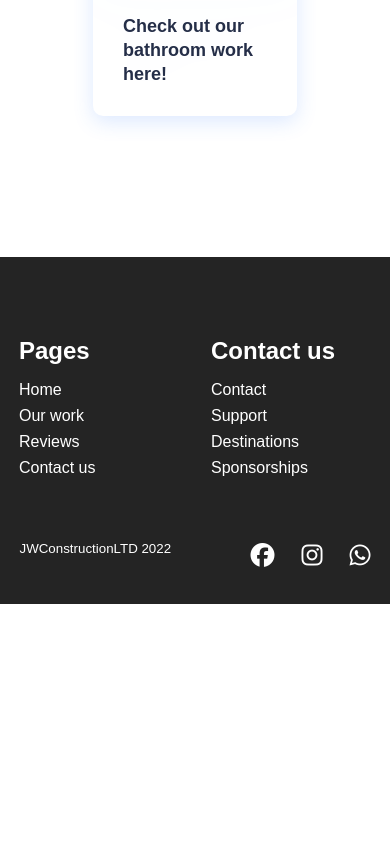
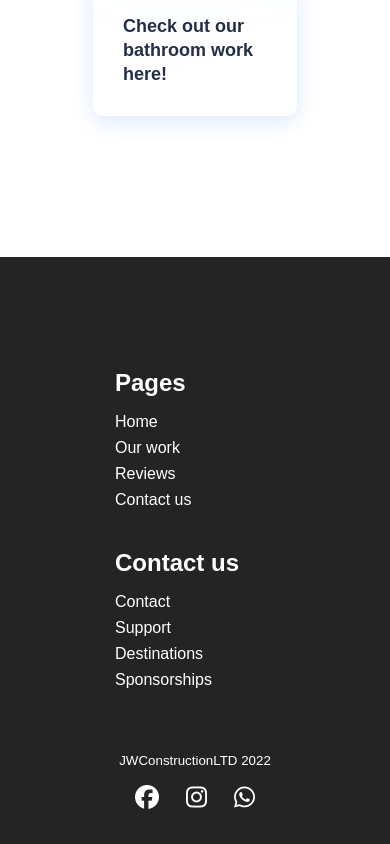
Before and after one commit to LewisMurray00/React-practice-website, a React (Create React App) app: page / in a window 390 px wide. Shown: the part 2417-3261 px from the top of the page. Before the commit the page ends 3021 px from the top, so only its background shows below. Built offline with nearby package versions, Linux system fonts and the light colour scheme.

Commit message:
Finished the responsivenss

```diff
--- a/src/Components/Footer/Footer.css
+++ b/src/Components/Footer/Footer.css
@@ -87,3 +87,20 @@
       color: #fff;
       margin-bottom: 16px;
   }
+
+  @media screen and (max-width:820px) {
+      .footer-links{
+          padding-top: 2rem;
+      }
+
+      .footer-link-wrapper{
+          flex-direction: column;
+      }
+
+      .social-media-wrap{
+          flex-direction: column;
+      }
+
+
+
+}
```
